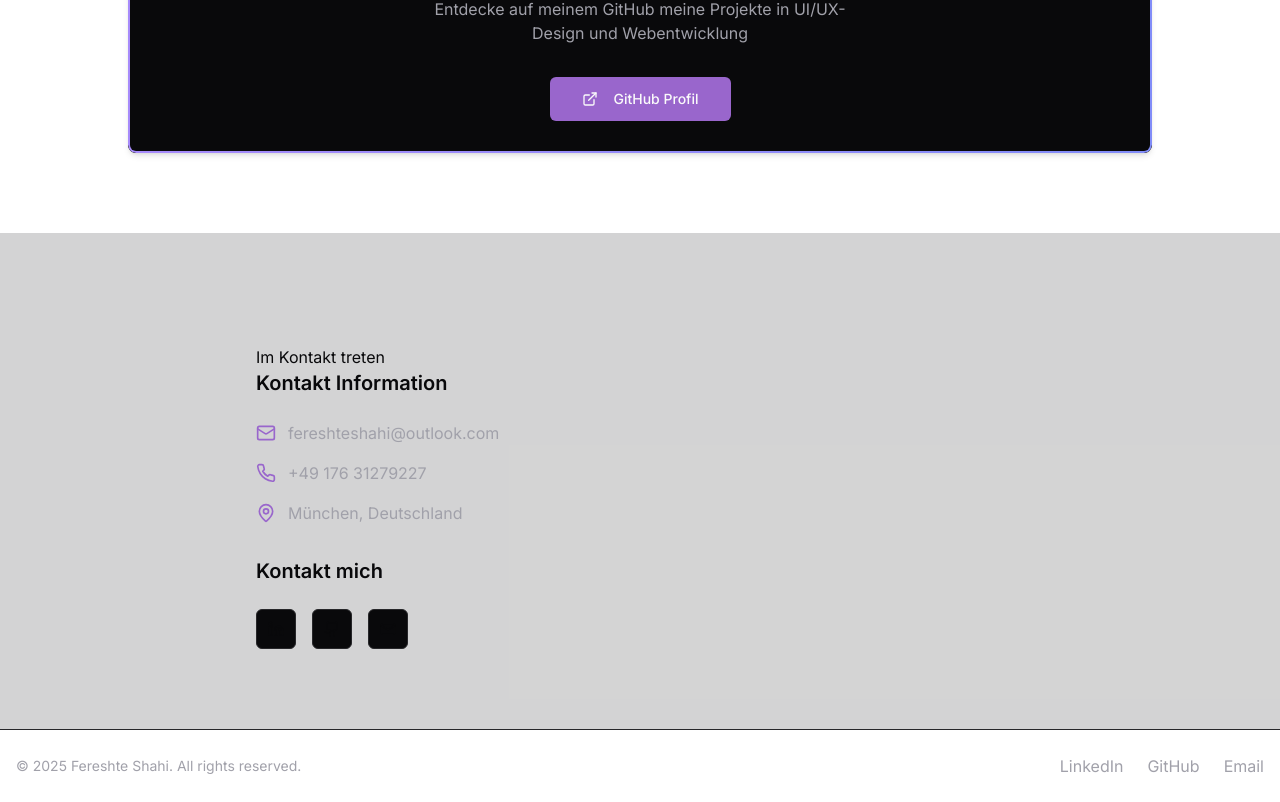
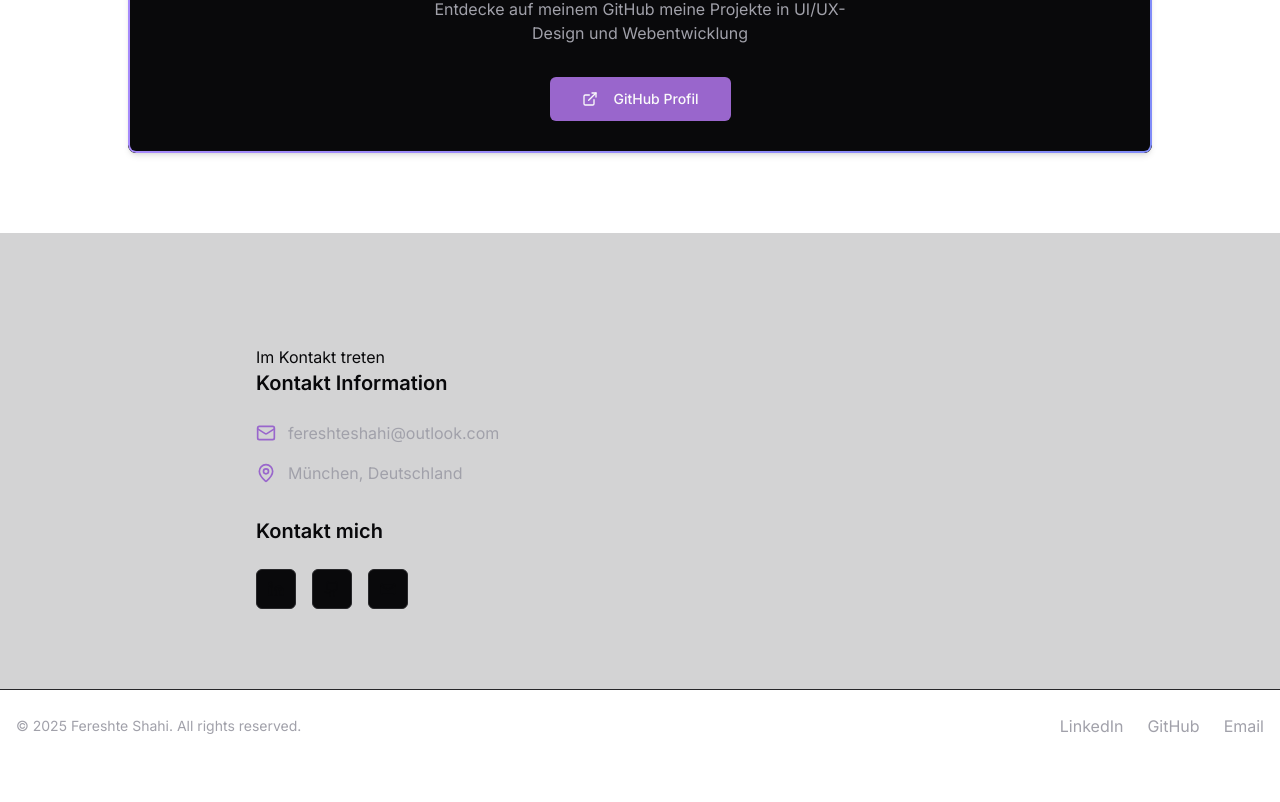
Before and after one commit to FereshteShahi/portfolio, a Next.js app: page / in a window 1280 px wide. Shown: the part 3366-4168 px from the top of the page. After the commit the page ends 4128 px from the top, so only its background shows below. Built offline with nearby package versions, Linux system fonts and the light colour scheme.

Commit message:
telefonenumber

```diff
--- a/app/page.tsx
+++ b/app/page.tsx
@@ -479,12 +479,7 @@ export default function Home() {
                         fereshteshahi@outlook.com
                       </a>
                     </div>
-                    <div className="flex items-center">
-                      <Phone className="h-5 w-5 mr-3 text-primary" />
-                      <a href="tel:+923167469390" className="text-muted-foreground hover:text-primary">
-                        +49 176 31279227
-                      </a>
-                    </div>
+
                     <div className="flex items-center">
                       <MapPin className="h-5 w-5 mr-3 text-primary" />
                       <span className="text-muted-foreground">München, Deutschland</span>
```
